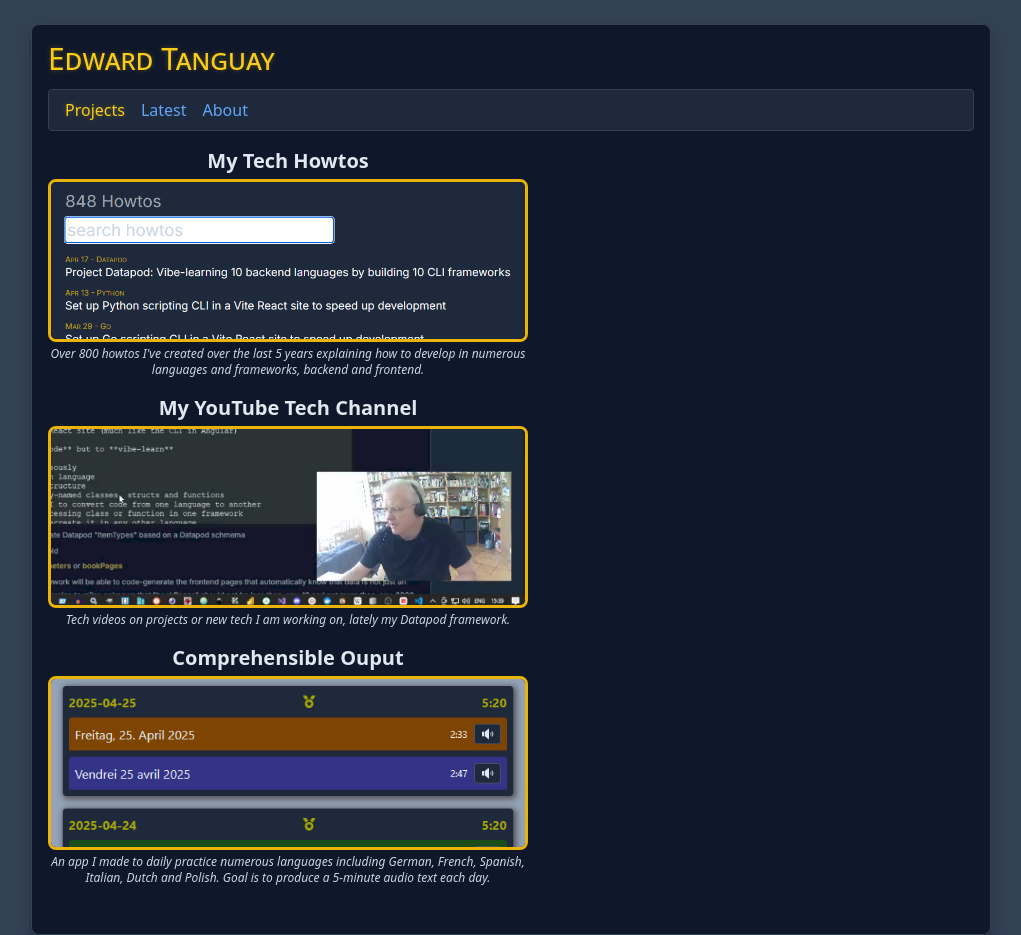
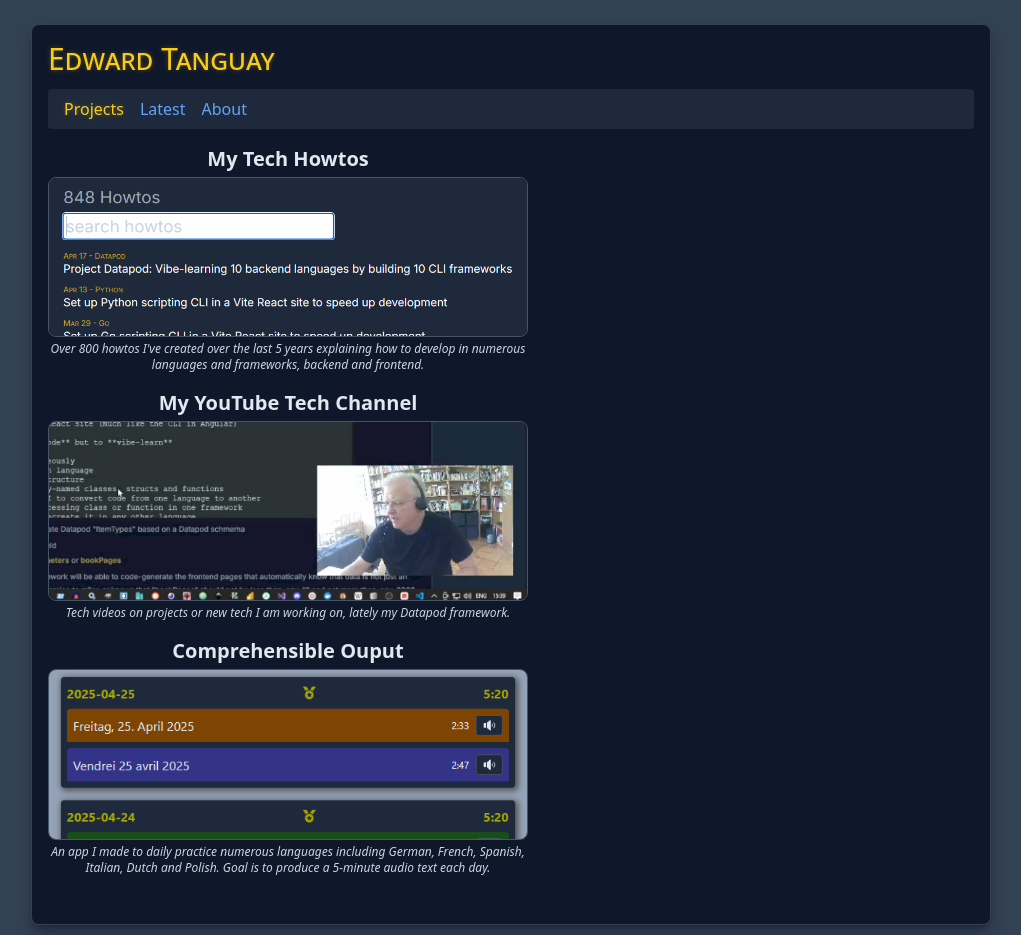
Before and after one commit to edwardtanguay/tanguayinfo, a React (Vite) app: page /projects in a window 1280 px wide. Shown: the whole page, without its empty margins (129-1150 px from the left). Built offline with nearby package versions, Linux system fonts and the light colour scheme; what easy-peasy would draw is missing.

Commit message:
organe off

```diff
--- a/src/components/Nav.tsx
+++ b/src/components/Nav.tsx
@@ -27,7 +27,7 @@ export const Nav = () => {
 		<>
 			{currentMenuItem && (
 				<nav>
-					<div className="bg-slate-800 px-4 py-2 content border border-slate-700 rounded">
+					<div className="bg-slate-800 px-4 py-2 content border-0 border-slate-700 rounded">
 						<ul className="flex gap-4">
 							{menuItems.map((menuItem, index) => {
 								return (
--- a/src/components/ProjectArea.tsx
+++ b/src/components/ProjectArea.tsx
@@ -13,7 +13,7 @@ export const ProjectArea = () => {
 						<a href={project.url} target="_blank" rel="noopener noreferrer">
 							<img
 								src={`images/${project.idCode}.png`}
-								className="mb-1 w-full md:w-[30rem] border-[.2rem] rounded-lg border-yellow-500"
+								className="mb-1 w-full md:w-[30rem] border rounded-lg border-slate-600"
 							/>
 						</a>
 						<p className="italic text- text-xs text-center text-slate-300">{project.body}</p>
```
Also changed, not shown: data/latestItems.dpod copy.txt (added).
